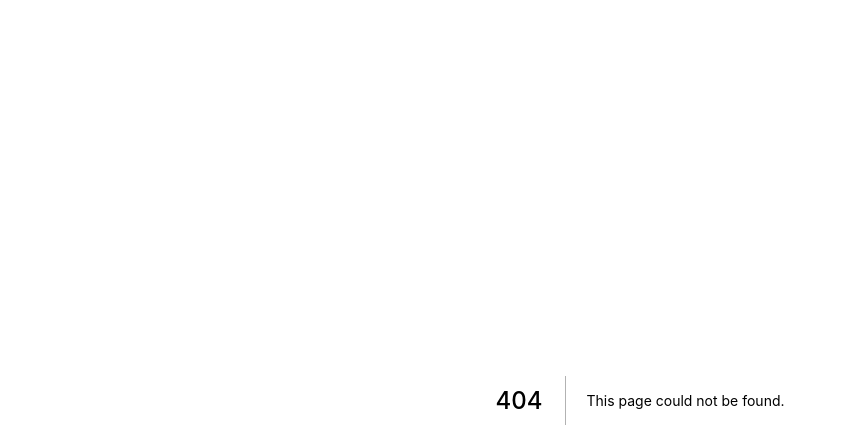
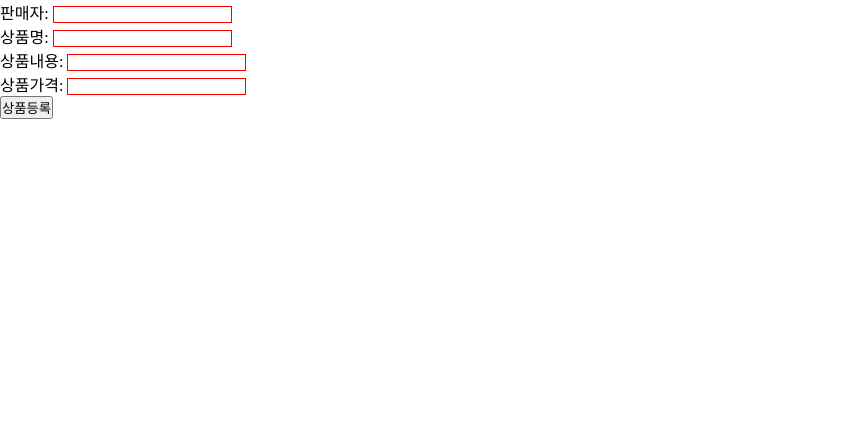
Before and after one commit to gusto-dev/codecamp-frontend-leeheegeun, a Next.js app in the folder class_quiz/: page /06/products in a window 1280 px wide. Before the commit this address had no page. Shown: the top 448 px of the page, without its empty margins (0-847 px from the left). Built offline with nearby package versions, Linux system fonts and the light colour scheme.

Commit message:
container & presenter 패턴 변경방법

```diff
--- /dev/null
+++ b/class_quiz/pages/06/products/[id]/index.js
@@ -0,0 +1,5 @@
+import ProductDetail from '../../../../src/components/units/product/detail/ProductDetail.container';
+
+export default function ProductDetailPage() {
+  return <ProductDetail />;
+}
--- /dev/null
+++ b/class_quiz/pages/06/products/index.js
@@ -0,0 +1,5 @@
+import ProductWrite from '../../../src/components/units/product/write/ProductWrite.container';
+
+export default function ProductWritePage() {
+  return <ProductWrite />;
+}
--- /dev/null
+++ b/class_quiz/src/components/units/product/write/ProductWrite.container.js
@@ -0,0 +1,62 @@
+import { useState } from 'react';
+import { useMutation } from '@apollo/client';
+import { useRouter } from 'next/router';
+
+import { CREATE_PRODUCT } from './ProductWrite.queries';
+import ProductWriteUI from './ProductWrite.presenter';
+
+export default function ProductWrite() {
+  const router = useRouter();
+
+  const [seller, setSeller] = useState('');
+  const [productName, setProductName] = useState('');
+  const [productdetail, setProductDetail] = useState('');
+  const [productPrice, setProductPrice] = useState('');
+
+  const [createProduct] = useMutation(CREATE_PRODUCT);
+
+  const handleChangeSeller = (event) => {
+    setSeller(event.target.value);
+  };
+
+  const handleChangeProductName = (event) => {
+    setProductName(event.target.value);
+  };
+
+  const handleChangeProductDetail = (event) => {
+    setProductDetail(event.target.value);
+  };
+
+  const handleChangeProductPrice = (event) => {
+    setProductPrice(event.target.value);
+  };
+
+  const handleClickSubmit = async () => {
+    try {
+      const result = await createProduct({
+        variables: {
+          seller: seller,
+          createProductInput: {
+            name: productName,
+            detail: productdetail,
+            price: Number(productPrice),
+          },
+        },
+      });
+      alert(result.data.createProduct.message);
+      router.push(`/06/products/${result.data.createProduct._id}`);
+    } catch (error) {
+      console.log(error.message);
+    }
+  };
+
+  return (
+    <ProductWriteUI
+      handleChangeSeller={handleChangeSeller}
+      handleChangeProductName={handleChangeProductName}
+      handleChangeProductDetail={handleChangeProductDetail}
+      handleChangeProductPrice={handleChangeProductPrice}
+      handleClickSubmit={handleClickSubmit}
+    />
+  );
+}
--- /dev/null
+++ b/class_quiz/src/components/units/product/write/ProductWrite.presenter.js
@@ -0,0 +1,26 @@
+import { RedInput, Wrapper } from './ProductWrite.styles';
+
+export default function ProductWriteUI(props) {
+  return (
+    <Wrapper>
+      <div>
+        판매자: <RedInput type="text" onChange={props.handleChangeSeller} />
+      </div>
+      <div>
+        상품명:{' '}
+        <RedInput type="text" onChange={props.handleChangeProductName} />
+      </div>
+      <div>
+        상품내용:{' '}
+        <RedInput type="text" onChange={props.handleChangeProductDetail} />
+      </div>
+      <div>
+        상품가격:{' '}
+        <RedInput type="text" onChange={props.handleChangeProductPrice} />
+      </div>
+      <div>
+        <button onClick={props.handleClickSubmit}>상품등록</button>
+      </div>
+    </Wrapper>
+  );
+}
--- /dev/null
+++ b/class_quiz/src/components/units/product/write/ProductWrite.queries.js
@@ -0,0 +1,14 @@
+import { gql } from '@apollo/client';
+
+export const CREATE_PRODUCT = gql`
+  mutation createProduct(
+    $seller: String
+    $createProductInput: CreateProductInput!
+  ) {
+    createProduct(seller: $seller, createProductInput: $createProductInput) {
+      _id
+      number
+      message
+    }
+  }
+`;
--- /dev/null
+++ b/class_quiz/src/components/units/product/write/ProductWrite.styles.js
@@ -0,0 +1,9 @@
+import styled from '@emotion/styled';
+
+export const Wrapper = styled.div`
+  width: 100%;
+`;
+
+export const RedInput = styled.input`
+  border: 1px solid red;
+`;
```
Also changed, not shown: class_quiz/src/components/units/product/detail/ProductDetail.container.js (added, +15 -0 lines), class_quiz/src/components/units/product/detail/ProductDetail.presenter.js (added, +10 -0 lines), class_quiz/src/components/units/product/detail/ProductDetail.queries.js (added, +12 -0 lines).
